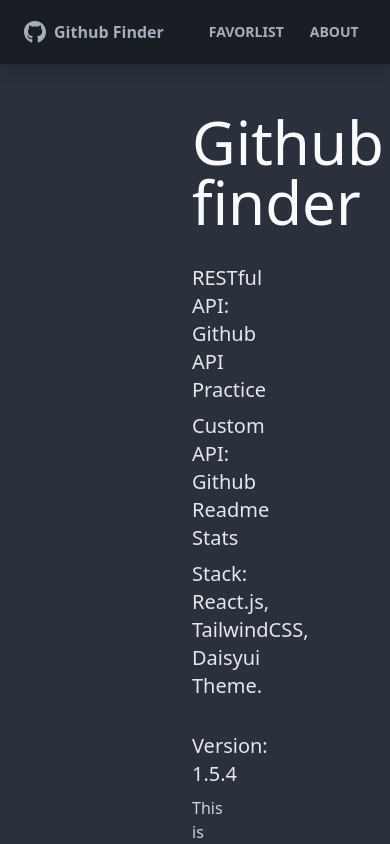
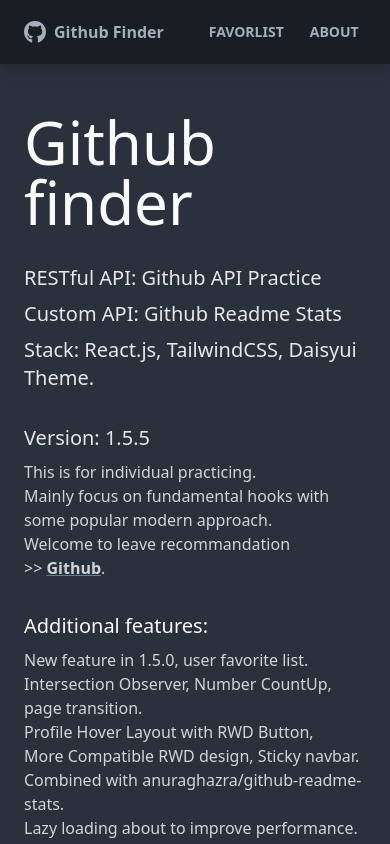
Before and after one commit to kanogithub/MERN-Practice, a React (Create React App) app in the folder github-finder/: page /about in a window 390 px wide. Shown: the top 844 px of the page. Built offline with nearby package versions, Linux system fonts and the light colour scheme; no server answers.

Commit message:
fix layout bug on mobile

```diff
--- a/github-finder/src/App.js
+++ b/github-finder/src/App.js
@@ -24,7 +24,7 @@
 					<Router>
 						<div className='flex flex-col justify-between h-screen'>
 							<Navbar />
-							<main className='container mx-auto pb-12 px-48 3xl:px-6 flex-auto'>
+							<main className='container mx-auto pb-12 px-6 xl:px-48 3xl:px-6 flex-auto'>
 								<Alert />
 								<Suspense fallback={<p>Loading...</p>}>
 									<TransitionRoutes>
--- a/github-finder/src/index.css
+++ b/github-finder/src/index.css
@@ -3,7 +3,7 @@
 @tailwind utilities;
 
 #root {
-	min-width: 410px;
+	width: 100vw;
 }
 
 .custom-card-image .card.image-full::before {
--- a/github-finder/src/pages/About.jsx
+++ b/github-finder/src/pages/About.jsx
@@ -7,7 +7,7 @@
 			<h3 className='text-xl mb-2 text-gray-200'>
 				Stack: React.js, TailwindCSS, Daisyui Theme.
 			</h3>
-			<h3 className='text-xl mt-8 mb-2 text-gray-200'>Version: 1.5.4</h3>
+			<h3 className='text-xl mt-8 mb-2 text-gray-200'>Version: 1.5.5</h3>
 			<p className='text-gray-300'>This is for individual practicing.</p>
 			<p className='text-gray-300'>
 				Mainly focus on fundamental hooks with some popular modern approach.
```
